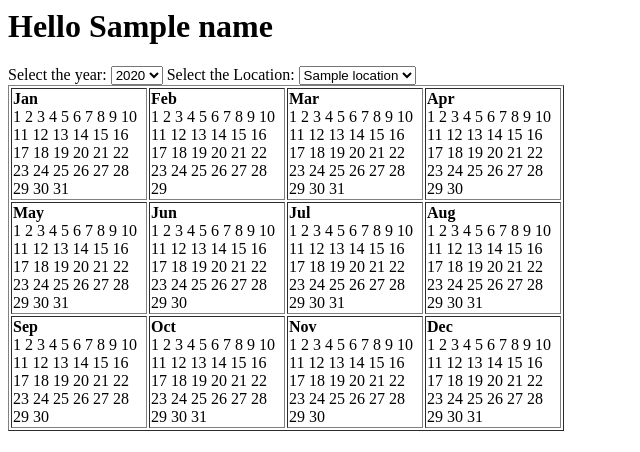
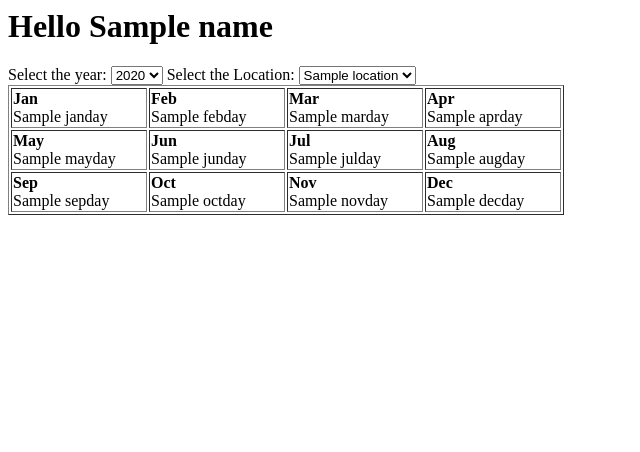
Before and after one commit to saksheedhuru/Arecibo_Atmos_Data_Search, a Django app: template webpage/controller/templates/index.html in a window 1280 px wide. Shown: the top 452 px of the page, without its empty margins (0-640 px from the left). Run offline with Django 4.2, Linux system fonts and the light colour scheme; the template is opened without the code that fills it: most values are stand-ins (such as "Sample title", 1, 10 or a date in 2020).

Commit message:
created dictionary for month days

```diff
--- a/webpage/controller/templates/index.html
+++ b/webpage/controller/templates/index.html
@@ -27,396 +27,66 @@
 <table class="data" border="1">
   <tbody><tr>
   <td class="sub" width="132"><strong style="color:black">Jan</strong><br>
-  1
-  2
-  3
-  4
-  5
-  6
-  7
-  8
-  9
-  10
-  11
-  12
-  13
-  14
-  15
-  16
-  17
-  18
-  19
-  20
-  21
-  22
-  23
-  24
-  25
-  26
-  27
-  28
-  29
-  30
-  31
+    {% for janday in January_Days %}
+    {{janday}}
+    {% endfor %}
   </td>
   <td class="sub" width="132"><strong style="color:black">Feb</strong><br>
-  1
-  2
-  3
-  4
-  5
-  6
-  7
-  8
-  9
-  10
-  11
-  12
-  13
-  14
-  15
-  16
-  17
-  18
-  19
-  20
-  21
-  22
-  23
-  24
-  25
-  26
-  27
-  28
-  29
+    {% for febday in February_Days %}
+    {{febday}}
+    {% endfor %}
   </td>
   <td class="sub" width="132"><strong style="color:black">Mar</strong><br>
-    1
-    2
-    3
-    4
-    5
-    6
-    7
-    8
-    9
-    10
-    11
-    12
-    13
-    14
-    15
-    16
-    17
-    18
-    19
-    20
-    21
-    22
-    23
-    24
-    25
-    26
-    27
-    28
-    29
-    30
-    31
+    {% for marday in March_Days %}
+    {{marday}}
+    {% endfor %}
   <td class="sub" width="132"><strong style="color:black">Apr</strong><br>
-    1
-    2
-    3
-    4
-    5
-    6
-    7
-    8
-    9
-    10
-    11
-    12
-    13
-    14
-    15
-    16
-    17
-    18
-    19
-    20
-    21
-    22
-    23
-    24
-    25
-    26
-    27
-    28
-    29
-    30
+    {% for aprday in April_Days %}
+    {{aprday}}
+    {% endfor %}
   </td>
   </tr>
   <tr>
   <td class="sub" width="132"><strong style="color:black">May</strong><br>
-    1
-    2
-    3
-    4
-    5
-    6
-    7
-    8
-    9
-    10
-    11
-    12
-    13
-    14
-    15
-    16
-    17
-    18
-    19
-    20
-    21
-    22
-    23
-    24
-    25
-    26
-    27
-    28
-    29
-    30
-    31
+    {% for mayday in May_Days %}
+    {{mayday}}
+    {% endfor %}
   <td class="sub" width="132"><strong style="color:black">Jun</strong><br>
-  1
-  2
-  3
-  4
-  5
-  6
-  7
-  8
-  9
-  10
-  11
-  12
-  13
-  14
-  15
-  16
-  17
-  18
-  19
-  20
-  21
-  22
-  23
-  24
-  25
-  26
-  27
-  28
-  29
-  30
+    {% for junday in June_Days %}
+    {{junday}}
+    {% endfor %}
   </td>
   <td class="sub" width="132"><strong style="color:black">Jul</strong><br>
-  1
-  2
-  3
-  4
-  5
-  6
-  7
-  8
-  9
-  10
-  11
-  12
-  13
-  14
-  15
-  16
-  17
-  18
-  19
-  20
-  21
-  22
-  23
-  24
-  25
-  26
-  27
-  28
-  29
-  30
-  31
+    {% for julday in July_Days %}
+    {{julday}}
+    {% endfor %}
   </td>
   <td class="sub" width="132"><strong style="color:black">Aug</strong><br>
-  1
-  2
-  3
-  4
-  5
-  6
-  7
-  8
-  9
-  10
-  11
-  12
-  13
-  14
-  15
-  16
-  17
-  18
-  19
-  20
-  21
-  22
-  23
-  24
-  25
-  26
-  27
-  28
-  29
-  30
-  31
+    {% for augday in August_Days %}
+    {{augday}}
+    {% endfor %}
   </td>
   </tr>
   <tr>
   <td class="sub" width="132"><strong style="color:black">Sep</strong><br>
-  1
-  2
-  3
-  4
-  5
-  6
-  7
-  8
-  9
-  10
-  11
-  12
-  13
-  14
-  15
-  16
-  17
-  18
-  19
-  20
-  21
-  22
-  23
-  24
-  25
-  26
-  27
-  28
-  29
-  30
+    {% for sepday in September_Days %}
+    {{sepday}}
+    {% endfor %}
   </td>
   <td class="sub" width="132"><strong style="color:black">Oct</strong><br>
-  1
-  2
-  3
-  4
-  5
-  6
-  7
-  8
-  9
-  10
-  11
-  12
-  13
-  14
-  15
-  16
-  17
-  18
-  19
-  20
-  21
-  22
-  23
-  24
-  25
-  26
-  27
-  28
-  29
-  30
-  31
+    {% for octday in October_Days %}
+    {{octday}}
+    {% endfor %}
   </td>
   <td class="sub" width="132"><strong style="color:black">Nov</strong><br>
-  1
-  2
-  3
-  4
-  5
-  6
-  7
-  8
-  9
-  10
-  11
-  12
-  13
-  14
-  15
-  16
-  17
-  18
-  19
-  20
-  21
-  22
-  23
-  24
-  25
-  26
-  27
-  28
-  29
-  30
+    {% for novday in November_Days %}
+    {{novday}}
+    {% endfor %}
   </td>
   <td class="sub" width="132"><strong style="color:black">Dec</strong><br>
-  1
-  2
-  3
-  4
-  5
-  6
-  7
-  8
-  9
-  10
-  11
-  12
-  13
-  14
-  15
-  16
-  17
-  18
-  19
-  20
-  21
-  22
-  23
-  24
-  25
-  26
-  27
-  28
-  29
-  30
-  31
+    {% for decday in December_Days %}
+    {{decday}}
+    {% endfor %}
   </td>
   </tr>
   </tbody></table>
```
Also changed, not shown: webpage/controller/views.py (+12 -2 lines).
